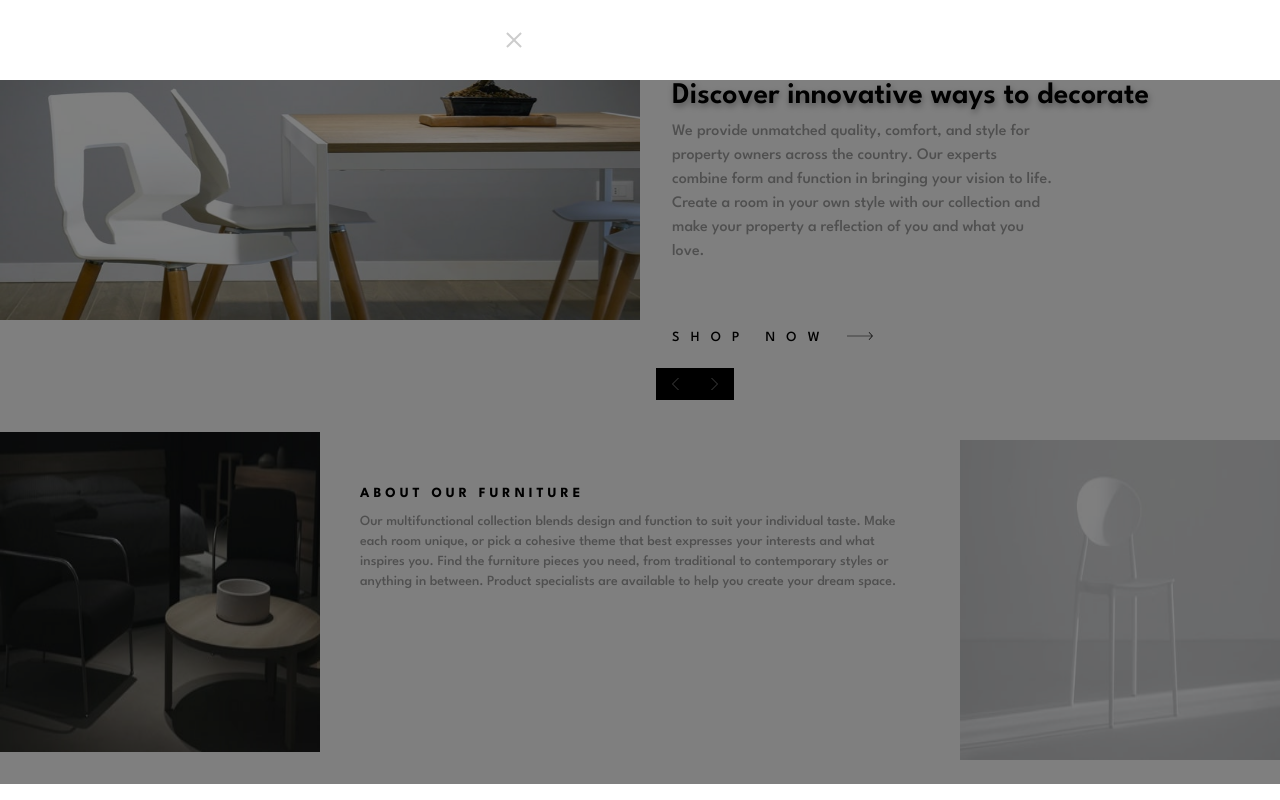
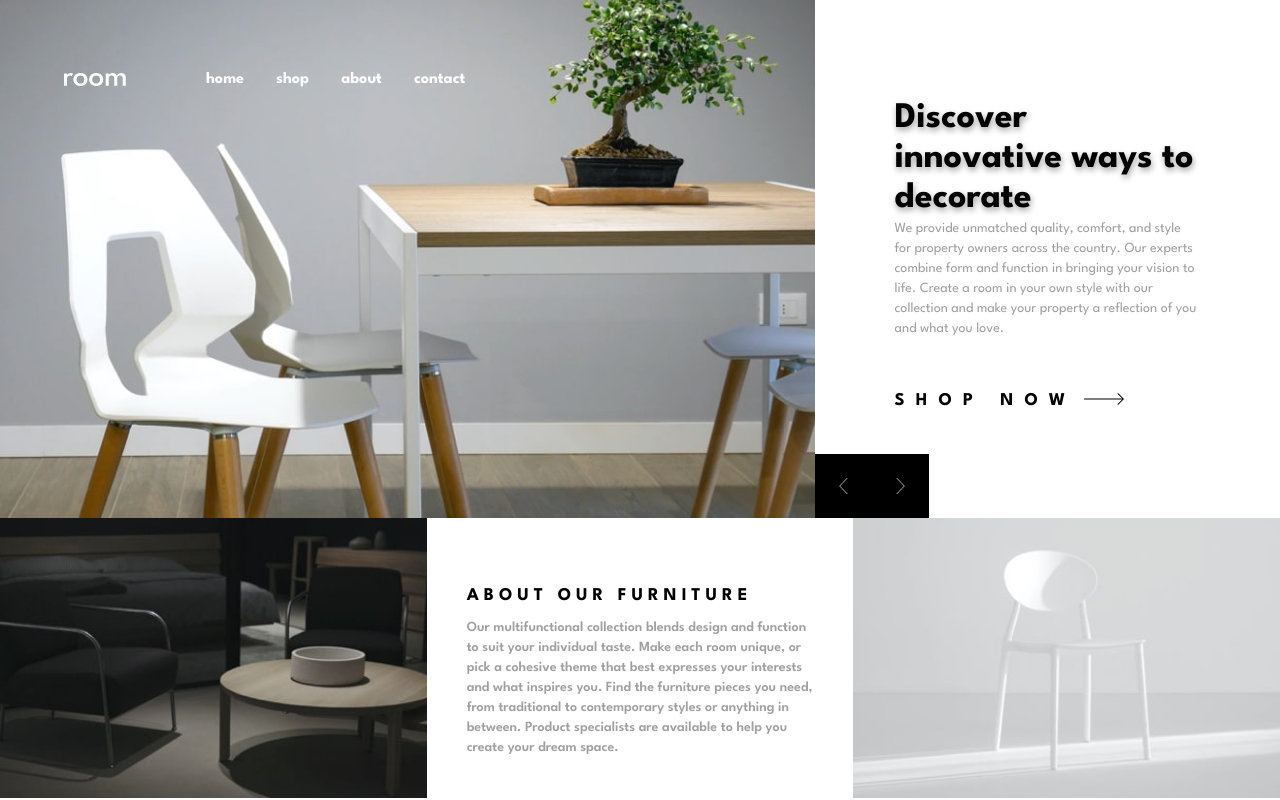
Before and after one commit to Aggressive-Mohammed/room-home-page, a React app: page / in a window 1280 px wide. Built offline with nearby package versions, Linux system fonts and the light colour scheme; the HTML template or start-up script is replaced by a standard one.

Commit message:
complete desktop layout

```diff
--- a/src/App.tsx
+++ b/src/App.tsx
@@ -4,13 +4,18 @@ import About from './components/About';
 import Navbar from './components/Navbar';
 import HeroSection from './components/Hero';
 import "./components/Navbar.css"
+// import HeroSectioncopy from './components/Hero copy';
 
 const App: React.FC = () => {
   return (
     <div>
     <Navbar />
+
     <HeroSection/>
+
     <About />
+
+
     </div>
 
 
--- a/src/components/About.tsx
+++ b/src/components/About.tsx
@@ -5,22 +5,22 @@ import aboutlight from '../images/image-about-light.jpg';
 
 const About: React.FC = () => {
   return (
-    <section className="md:grid md:grid-cols-4">
-        <figure className="">
-          <img src={aboutdark} alt="A light-themed furniture setup" className="w-full md:md:h-80 object-cover md:object-fill" />
+    <section className="lg:grid lg:grid-cols-6">
+        <figure className="lg:col-span-2">
+          <img src={aboutdark} alt="A light-themed furniture setup" className="w-full object-cover lg:h-full " />
         </figure>
-        <article className="md:col-span-2 md:mx-8 md:my-5 mx-2 mb-8 px-2">
-          <header className="font-spartan mt-6 font-bold text-sm text-black tracking-[4px] mb-2 uppercase md:mt-8 md:font-bold">
+        <article className="lg:col-span-2 mx-2 mb-8 px-2 lg:my-10 lg:mx-8">
+          <header className="font-spartan mt-6 font-bold text-sm text-black tracking-[4px] mb-2 uppercase lg:text-lg lg:tracking-[5px]">
             <h2>
               About our furniture
             </h2>
           </header>
-          <p className="font-spartan font-medium text-sm text-neural md:font-medium">
+          <p className="font-spartan font-medium text-sm text-neural lg:font-semibold">
             Our multifunctional collection blends design and function to suit your individual taste. Make each room unique, or pick a cohesive theme that best expresses your interests and what inspires you. Find the furniture pieces you need, from traditional to contemporary styles or anything in between. Product specialists are available to help you create your dream space.
           </p>
         </article>
-        <figure className="my-2">
-          <img src={aboutlight} alt="A light-themed furniture setup" className="w-full md:h-80 object-cover md:object-fill"/>
+        <figure className=" lg:col-span-2">
+          <img src={aboutlight} alt="A light-themed furniture setup" className="w-full object-cover lg:h-full"/>
         </figure>
     </section>
 
--- a/src/components/Hero.tsx
+++ b/src/components/Hero.tsx
@@ -36,22 +36,20 @@ const HeroSection = () => {
   };
 
   return (
-    <section className="md:grid grid-cols-2  flex flex-col min-w-80">
-      <figure className="relative md:h-80">
-        <div className="relative md:h-full">
+    <section className="md:flex lg:flex">
+      <figure className="relative">
         <img
           src={backgroundImages[index]}
           alt={`Background image ${index}`}
-            className="w-full md:h-80 object-cover md:object-fill"
+          className="w-full object-cover"
         />
-          <div className="absolute bottom-0 right-0 md:hidden">
+        <div className="absolute bottom-0 right-0 lg:hidden">
           <Scroll onNext={nextContent} onPrev={prevContent} />
         </div>
-        </div>
       </figure>
-
-      <article className="my-8 mx-4 md:relative md:py-12">
-        <header className="font-spartan font-semibold text-3xl   text-black leading-8 pb-2 md:px-4">
+      <article className="my-8 mx-4  lg:flex lg:flex-col lg:relative lg:justify-center lg:mx-0 lg:my-0">
+        <div className="lg:flex lg:flex-col lg:mx-20 lg:max-w-80">
+          <header className="font-spartan font-semibold text-3xl text-black leading-8 lg:font-bold lg:text-4xl ">
             <h1
               className=""
               style={textShadows[index]}
@@ -59,24 +57,28 @@ const HeroSection = () => {
               {headers[index]}
             </h1>
           </header>
-        <div className="md:px-4 ">
-          <p className="font-spartan font-medium text-base text-neural min-h-48  max-w-96">
+          <div
+            className="font-spartan font-medium text-sm text-neural min-h-36  max-w-96 lg:font-normal lg:text-sm lg:min-h-40 lg:max-w-80">
+            <p className="">
               {paragraphs[index]}
             </p>
           </div>
-        <div className="flex items-center my-2 md:px-4 md:mt-4 md:hover:opacity-35 cursor-pointer">
-          <a href="#" className="text-black tracking-[.7rem] font-spartan font-semibold text-sm uppercase w-auto h-4 md:font-medium" aria-label="Shop now">
+          <div className="flex items-center my-2 cursor-pointer lg:hover:opacity-35">
+            <a href="#" className="text-black tracking-[.7rem] font-spartan font-semibold text-medium uppercase lg:font-bold w-auto h-6 lg:text-lg" aria-label="Shop now">
               Shop now
             </a>
-          <img src={arrowIcon} alt="Arrow Icon" className="max-w-auto mx-2 max-h-2 md:mx-4" />
+            <img src={arrowIcon} alt="Arrow Icon" className="max-w-auto mx-2 max-h-4" />
           </div>
-        <div className="absolute bottom-0 left-0 hidden md:block ">
+        </div>
+
+        <div className="hidden lg:block lg:absolute lg:left-0 lg:bottom-0">
           <Scroll onNext={nextContent} onPrev={prevContent} />
         </div>
       </article>
-    </section>
 
 
+
+    </section>
   );
 };
 
--- a/src/components/Navbar.css
+++ b/src/components/Navbar.css
@@ -15,7 +15,7 @@
      height: 3px;
      width: 0;
      left: 0;
-     bottom: -8px;
+     bottom: 0px;
      transition: 0.5s;
      margin-left: 40%;
   }
--- a/src/components/Navbar.tsx
+++ b/src/components/Navbar.tsx
@@ -14,48 +14,44 @@ const Navbar: React.FC = () => {
   };
 
   return (
-    <header className="items-center absolute z-10 font-spartan w-full">
-      <div className="flex px-4 py-8">
+    <header className="items-center absolute z-10 font-spartan w-full lg:w-1/2 lg:inline lg:mt-10">
+      <div className="flex px-4 py-8 lg:hidden">
         <img
           src={hamburgerIcon}
           alt="Menu"
           className="cursor-pointer ml-4"
           onClick={toggleNavbar}
         />
-        <img src={logo} alt="Logo" className="mx-16 md:mx-2" />
+        <img src={logo} alt="Logo" className="mx-16" />
       </div>
 
-      <nav ref={navRef} className="nav w-full font-spartan py-4 h-screen items-center absolute top-0 z-20 text-black md:flex md:text-white font-bold">
+      <nav ref={navRef} className="nav w-full font-spartan py-4 h-screen items-center absolute top-0 z-20 text-black lg:text-white font-bold lg:h-20 ">
         <div className="flex flex-col w-full h-full">
-          <div className="bg-white absolute top-0 w-full h-20 flex flex-row items-center justify-center font-spartan">
+          <div className="bg-white absolute top-0 w-full h-20 flex flex-row items-center justify-center font-spartan lg:justify-start lg:bg-unset">
             <img
               src={closeIcon}
               alt="Close menu"
-              className="inline mr-8 ml-2 cursor-pointer text-white"
+              className="inline mr-8 ml-2 cursor-pointer sm text-white lg:hidden"
               onClick={toggleNavbar}
             />
-            <a href="#home" className="px-2 py-2 font-spartan" aria-label="Home">
+            <img src={logo} alt="Logo" className="mx-16 hidden lg:block" />
+            <a href="#home" className="px-2 py-2 lg:px-4" aria-label="Home">
               home
             </a>
-            <a href="#shop" className="px-2 py-2" aria-label="Shop">
+            <a href="#shop" className="px-2 py-2 lg:px-4" aria-label="Shop">
               shop
             </a>
-            <a href="#about" className="px-2 py-2" aria-label="About">
+            <a href="#about" className="px-2 py-2 lg:px-4" aria-label="About">
               about
             </a>
-            <a href="#contact" className="px-2 py-2" aria-label="Contact">
+            <a href="#contact" className="px-2 py-2 lg:px-4" aria-label="Contact">
               contact
             </a>
           </div>
-          <div className="bg-black w-full flex flex-col items-start justify-center bg-opacity-50 h-full">
-
+          <div className="bg-black w-full flex flex-col items-start justify-center bg-opacity-50 h-full lg:hidden">
           </div>
         </div>
       </nav>
-
-
-
-
     </header>
   );
 };
--- a/src/components/Scroll.tsx
+++ b/src/components/Scroll.tsx
@@ -9,13 +9,13 @@ interface ScrollProps {
 
 const Scroll: React.FC<ScrollProps> = ({ onPrev, onNext }) => {
   return (
-    <div className='flex items-center justify-center bg-black h-8 w-auto'>
-      <button aria-label="Scroll Left" onClick={onPrev} className='flex items-center justify-center hover:bg-dark-gray h-8 p-2'>
-        <img src={angleLeft} alt="Scroll Left" className='px-2 h-3' />
-      </button>
-      <button aria-label="Scroll Right" onClick={onNext} className='flex items-center justify-center hover:bg-dark-gray h-8 p-2'>
-        <img src={angleRight} alt="Scroll Right" className='px-2 h-3' />
-      </button>
+    <div className='flex items-center justify-center center bg-black h-8 w-15 lg:h-16 lg:w-30'>
+      <div  onClick={onPrev} className='hover:bg-dark-gray p-3 flex items-center justify-center lg:p-6 '>
+        <img src={angleLeft} alt="Scroll Left" className='h-2 lg:h-4' />
+      </div>
+      <div onClick={onNext} className='hover:bg-dark-gray p-3 flex items-center justify-center lg:p-6'>
+        <img src={angleRight} alt="Scroll Right" className=' h-2 lg:h-4' />
+      </div>
     </div>
   );
 }
--- a/tailwind.config.js
+++ b/tailwind.config.js
@@ -17,5 +17,13 @@ export default {
     },
     extend: {},
   },
-  plugins: [],
+  plugins: [
+    function ({ addUtilities }) {
+      addUtilities({
+        '.bg-unset': {
+          'background': 'unset',
+        },
+      }, ['responsive', 'hover']);
+    },
+  ],
 }
```
Lines whose indentation alone changed are shown as unchanged.
